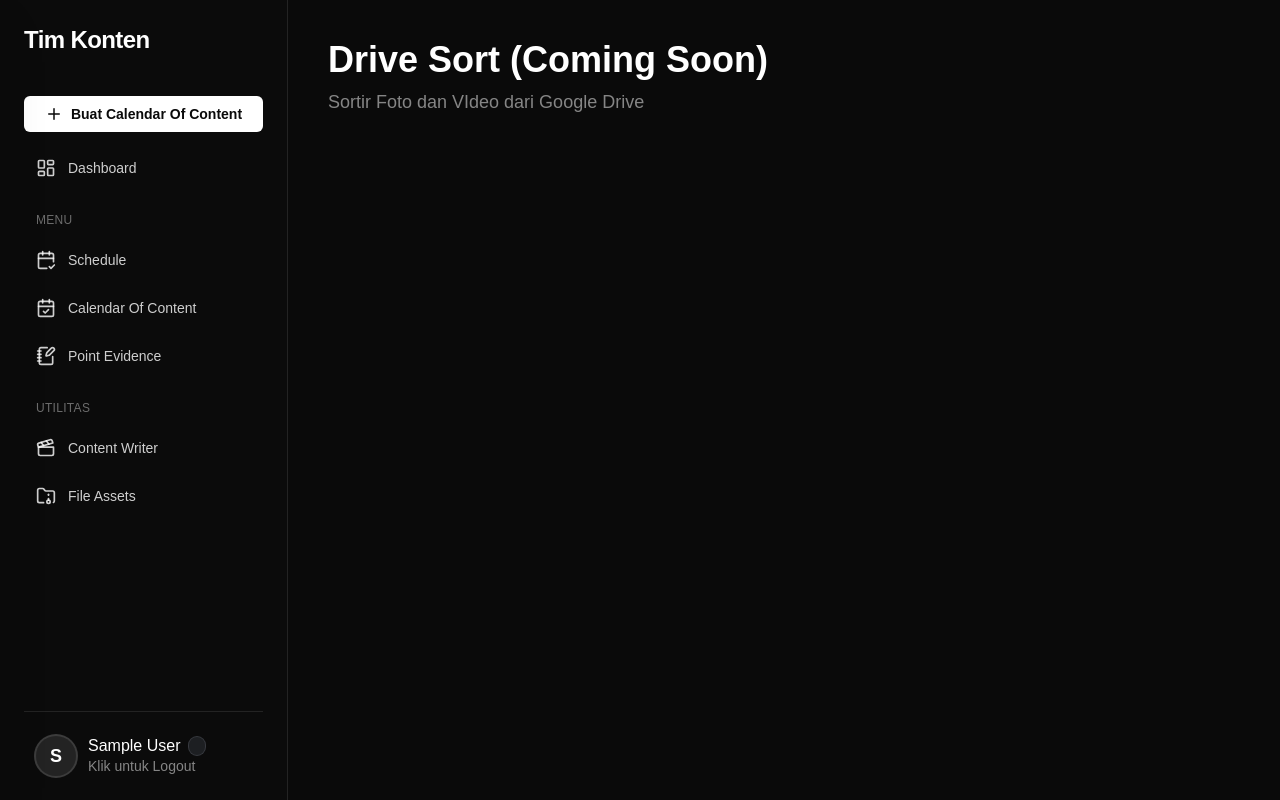
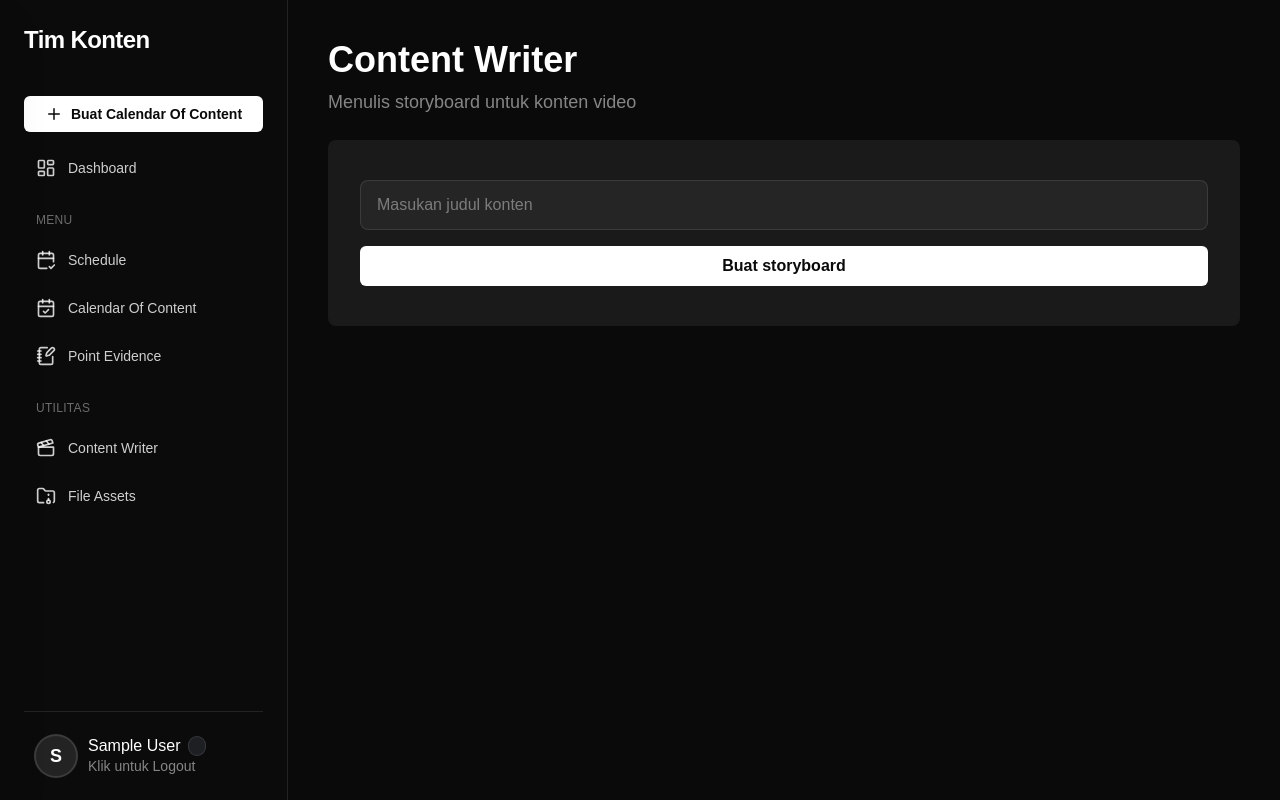
Before and after one commit to axellfumioo/timkongten, a Next.js app: page /dashboard/contentwriter in a window 1280 px wide. Built offline with nearby package versions, Linux system fonts and the light colour scheme; no server answers; sample sign-in values are in the browser's storage.

Commit message:
feat(contentwriter): change page from drivesort to contentwriter

```diff
--- a/src/app/dashboard/contentwriter/page.tsx
+++ b/src/app/dashboard/contentwriter/page.tsx
@@ -9,20 +9,6 @@ import ContentModalCOC from '@/components/dashboard/layout/journal/contentModal/
 import { supabase } from '@/app/lib/supabase'
 import { useGlobalStore } from '@/app/lib/global-store'
 
-interface SelectedDate {
-    day: number
-    month: number
-    year: number
-}
-
-function getTodayDate(): SelectedDate {
-    const today = new Date()
-    return {
-        day: today.getDate(),
-        month: today.getMonth(),
-        year: today.getFullYear(),
-    }
-}
 
 const App = () => {
     const [sidebarOpen, setSidebarOpen] = useState(false)
@@ -46,8 +32,24 @@ const App = () => {
                     {/* Main Content */}
                     <main className="flex-1 px-5 sm:px-10 pt-10 bg-[#0a0a0a] overflow-y-auto">
                         <div className="mb-6">
-                            <h1 className="text-4xl font-extrabold mb-2">Drive Sort (Coming Soon)</h1>
-                            <p className="text-white/50 text-lg">Sortir Foto dan VIdeo dari Google Drive</p>
+                            <h1 className="text-4xl font-extrabold mb-2">Content Writer</h1>
+                            <p className="text-white/50 text-lg">Menulis storyboard untuk konten video</p>
+                        </div>
+                        <div className='container'>
+                            <div className='bg-[#1a1a1a] justify-center rounded-lg'>
+                                <form className='flex flex-col px-8 py-10'>
+                                    <div className='flex flex-col mb-4'>
+                                        <input
+                                            className='w-full rounded-lg border border-white/10 bg-white/5 text-white px-4 py-3 placeholder-white/40 focus:outline-none focus:ring-2 focus:ring-white/20 transition'
+                                            placeholder='Masukan judul konten'
+                                            minLength={5}
+                                            required
+                                            title='Judul harus minimal 5 karakter'
+                                        />
+                                    </div>
+                                    <button className='bg-white text-[#0a0a0a] px-4 py-2 rounded-md font-semibold hover:bg-gray-200'>Buat storyboard</button>
+                                </form>
+                            </div>
                         </div>
                     </main>
                 </div>
```
